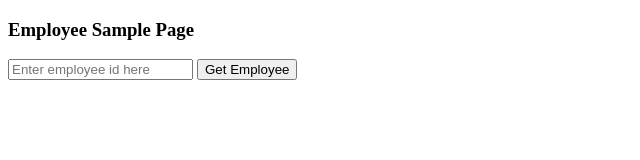
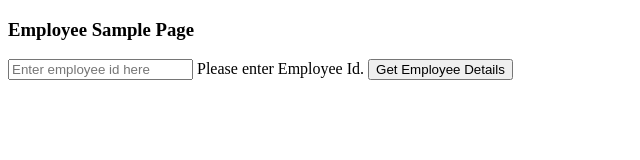
Before and after one commit to Shaiwal/EmployeeTest, a website: page WebContent/EmpData.html in a window 1280 px wide. Shown: the whole page, without its empty margins (0-640 px from the left). Drawn offline with Linux system fonts and the light colour scheme.

Commit message:
Updated html file with validation

```diff
--- a/WebContent/EmpData.html
+++ b/WebContent/EmpData.html
@@ -5,6 +5,8 @@
 <title>Insert title here</title>
 <!-- <script type="text/javascript" src="js/jquery-1.11.0.js"></script>
  -->
+<link href="css/style.css" rel="stylesheet">
+
 <script src="js/angular.min.js"></script>
 <script src="js/empUtil.js"></script>
 </head>
@@ -12,11 +14,17 @@
 	<h3>Employee Sample Page</h3>
 	<div ng-controller="EmpCtrl">
 
-	<!-- 	<form> -->
+		<form name="empForm" novalidate>
 			<input type="text" ng-model="empIdText" id="empId"
-				placeholder="Enter employee id here" /> <button ng-click="getDatafrmServer()" id="getDataBtn">Get Employee</button>
+				placeholder="Enter employee id here" name="empId" ng-required="true" ng-pattern="/^[0-9]{1}$/" />
 
-		<!-- </form> -->
+      <span ng-show="empForm.empId.$error.required">Please enter Employee Id.</span>
+      <span ng-show="empForm.empId.$error.pattern">Employee Id has to be a valid number.</span>
+
+
+				<input type="submit" ng-click="getDatafrmServer()" id="getDataBtn" value="Get Employee Details" />
+
+		</form>
 		<div ng-if="loadingIsDone">
 			<h4>{{content}}</h4>
 		</div>
```
